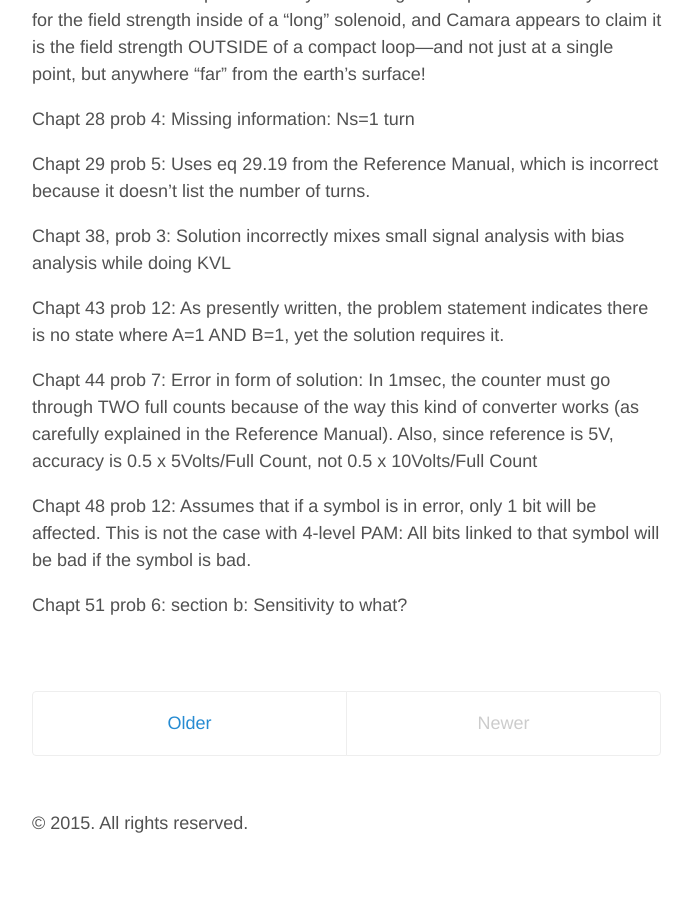
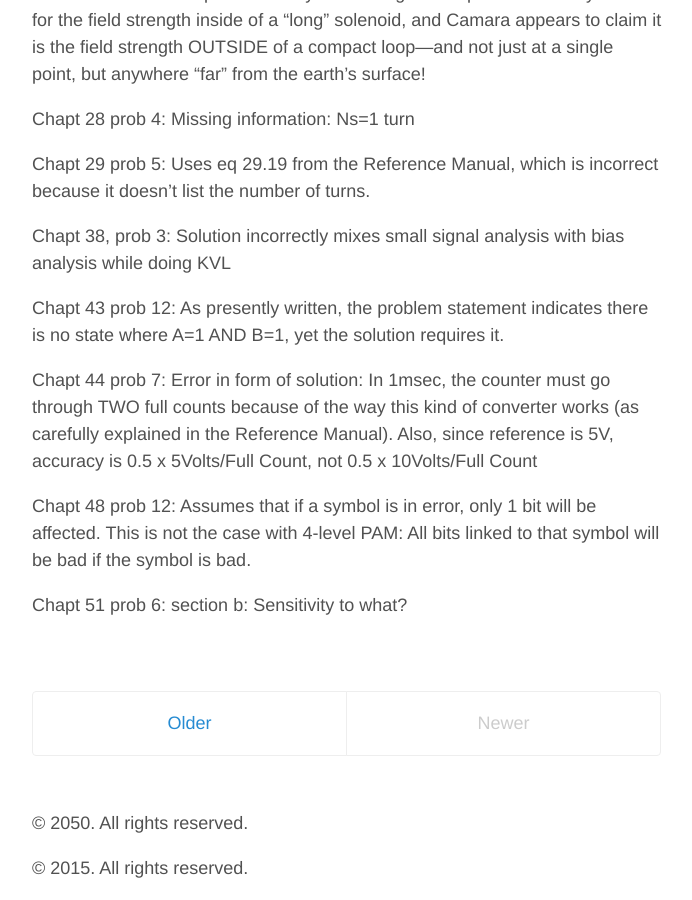
Before and after one commit to WayneThayer0/WayneThayer0.github.io, a Jekyll site: the page built from index.html, in a window 1280 px wide and 900 px high, scrolled down 5646 px. Shown: the whole window, without its empty margins (293-985 px from the left). Built offline with Jekyll 4.4.1, drawn with Linux system fonts in a browser that asks for light colours; the list of posts is cut into pages by our own code; before the commit the page ends 6501 px from its top, so only the background shows below that.

Commit message:
flowtest2
added line 24 copyright 2050

```diff
--- a/_layouts/default.html
+++ b/_layouts/default.html
@@ -21,6 +21,7 @@
       {{ content }}
 
       {% include comments.html %}
+  <p>&copy; 2050. All rights reserved.</p>
 
       <div class="footer">
         <p>
```
